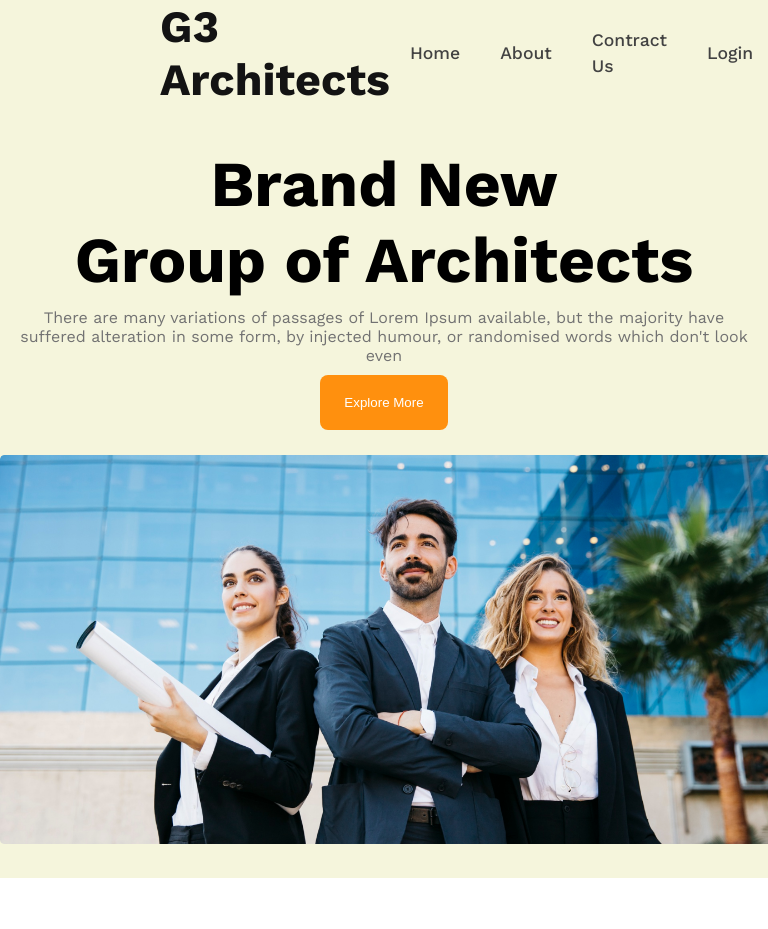
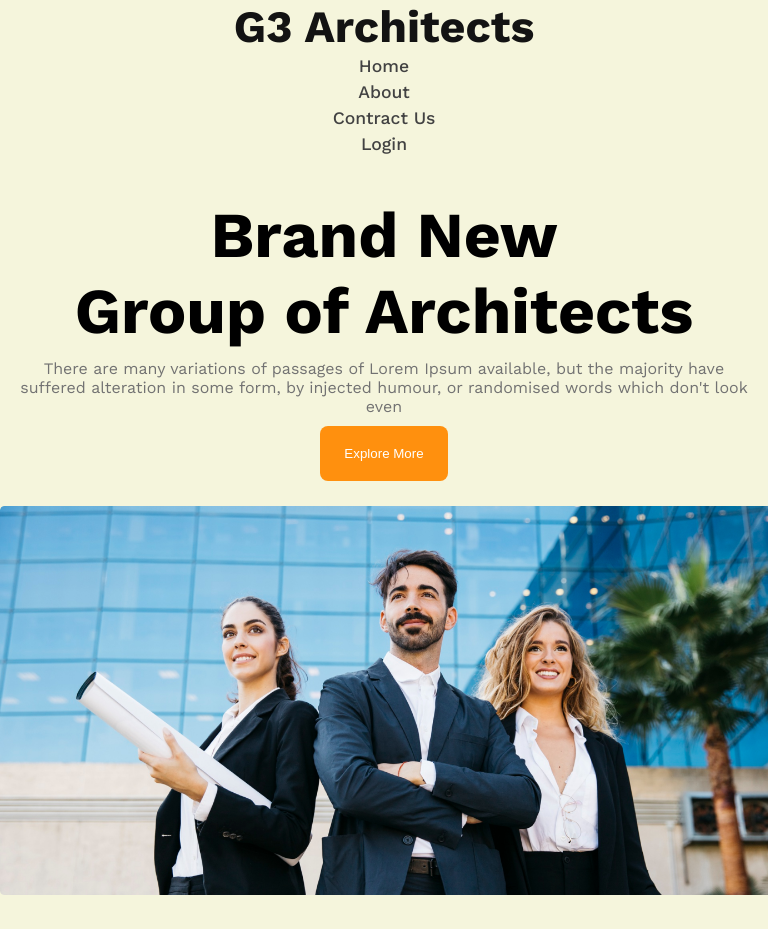
Before and after one commit to hossainsanzid/g3-architect-repo, a plain HTML site: page index.html in a window 768 px wide. Shown: the top 929 px of the page. Before the commit the page ends 878 px from the top, so only its background shows below. Drawn offline with nearby package versions, Linux system fonts and the light colour scheme.

Commit message:
added codes for resposive for tablet

```diff
--- a/style.css
+++ b/style.css
@@ -68,7 +68,6 @@ header{
     font-weight: 500;
     line-height: 26px;
     color: #424242;
-
 }
 .brand{
     max-width: 862px;
@@ -96,9 +95,6 @@ header{
     .container,
     ul{
         flex-direction: column;
-
-
-
 }
 .brand img{
     width: 100%;
@@ -123,6 +119,10 @@ header{
     font-size: 2rem;
     margin: 20px 10px;
 }
-
+}
+/* responsive for large phone or tablet */
+@media (min-width:576px) and (max-width:1024px) {
+.container, ul{
+    flex-direction: column;
 
 }
```
